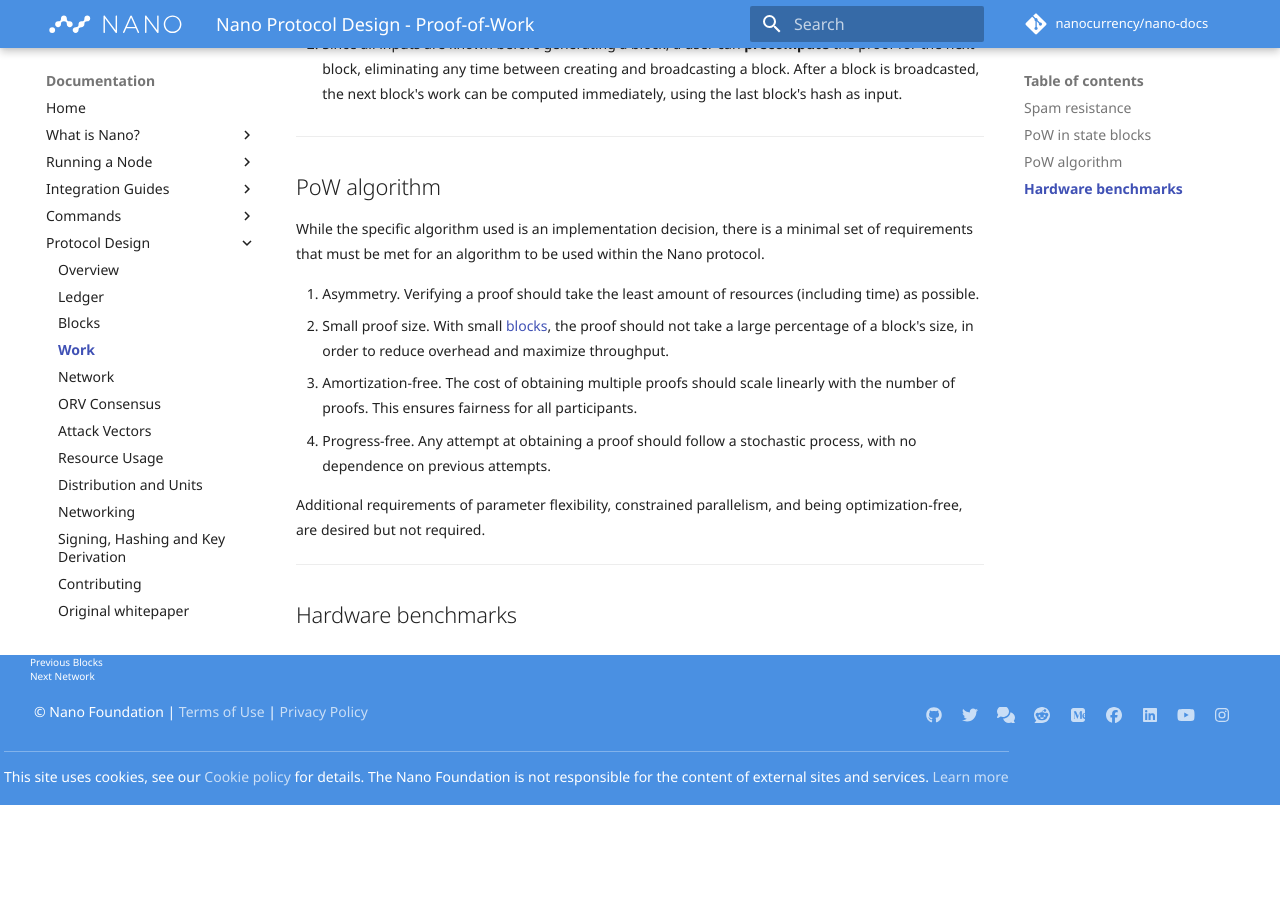
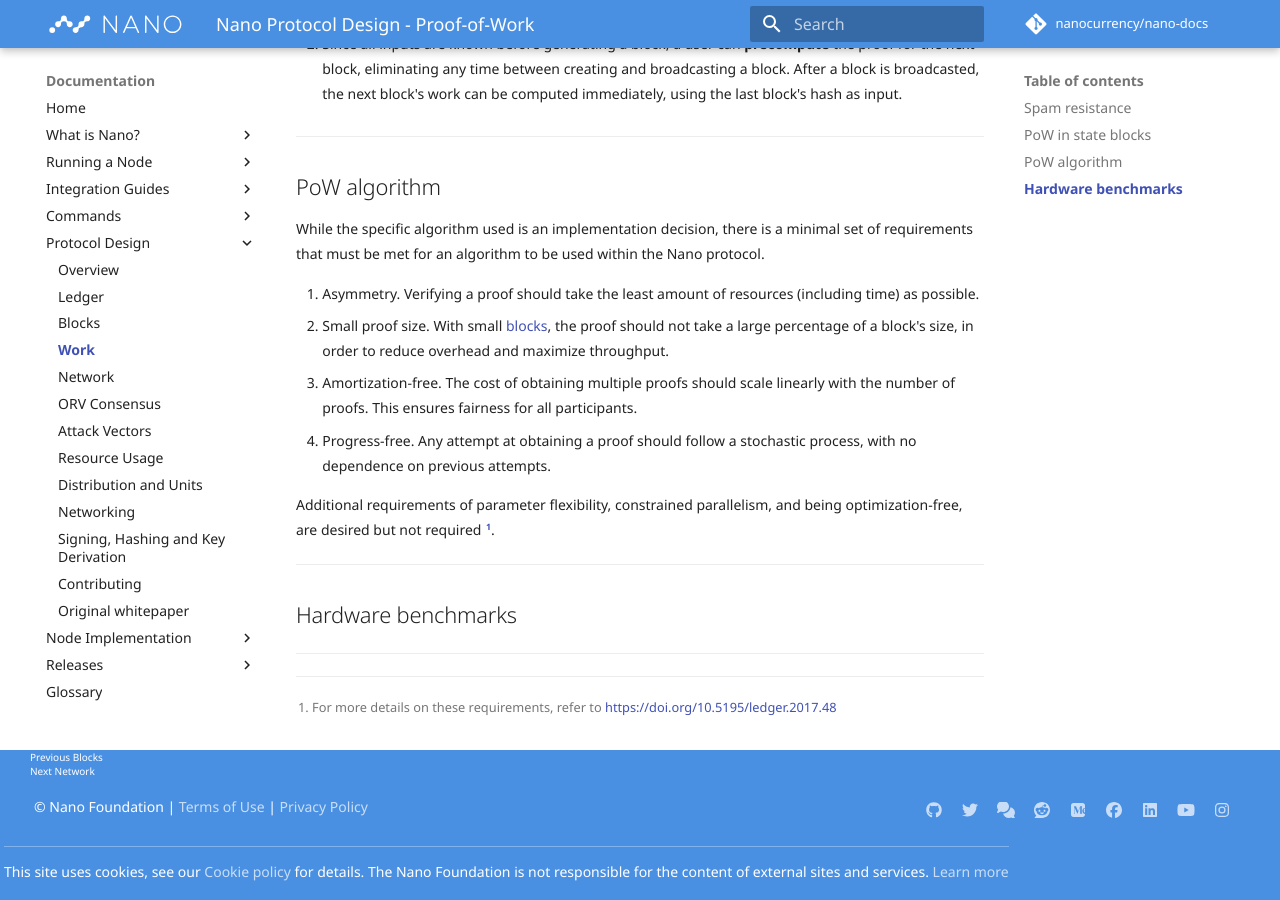
Before and after one commit to nanocurrency/nano-docs, an MkDocs documentation site: the page built from docs/protocol-design/work.md, in a window 1280 px wide and 900 px high, scrolled down 1630 px. Built offline with MkDocs 1.6.1 and Material for MkDocs 9.7.7, drawn with Linux system fonts in a browser that asks for light colours; formulas are drawn with MathJax 3; comment, search, counter and statistics services are not loaded; before the commit the page ends 2435 px from its top, so only the background shows below that.

Commit message:
Adding footnote with reference

```diff
--- a/docs/protocol-design/work.md
+++ b/docs/protocol-design/work.md
@@ -57,8 +57,12 @@
 1. Amortization-free. The cost of obtaining multiple proofs should scale linearly with the number of proofs. This ensures fairness for all participants.
 1. Progress-free. Any attempt at obtaining a proof should follow a stochastic process, with no dependence on previous attempts.
 
-Additional requirements of parameter flexibility, constrained parallelism, and being optimization-free, are desired but not required.
+Additional requirements of parameter flexibility, constrained parallelism, and being optimization-free, are desired but not required [^1].
 
 ---
 
 ## Hardware benchmarks
+
+---
+
+[^1]: For more details on these requirements, refer to https://doi.org/10.5195/ledger.2017.48
```
